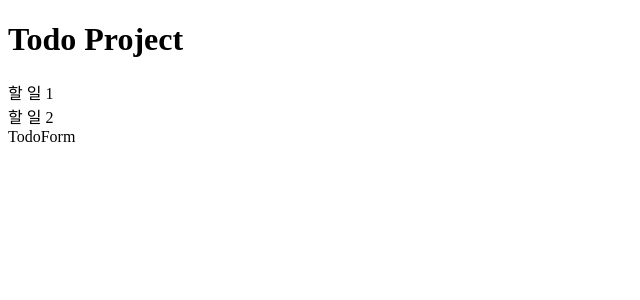
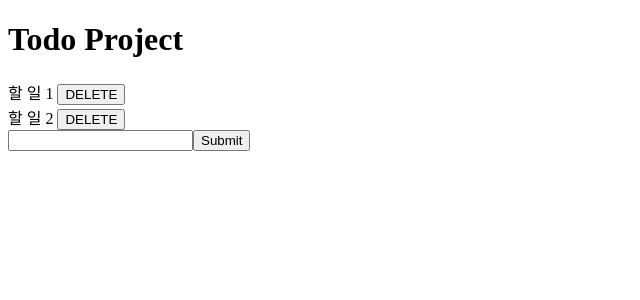
Before and after one commit to Yu-jiin/Vue, a Vue app in the folder 06-state-management/vue-project/: page / in a window 1280 px wide. Shown: the top 300 px of the page, without its empty margins (0-640 px from the left). Built offline with nearby package versions, Linux system fonts and the light colour scheme.

Commit message:
todoCreate done

```diff
--- a/06-state-management/vue-project/src/components/TodoForm.vue
+++ b/06-state-management/vue-project/src/components/TodoForm.vue
@@ -1,10 +1,26 @@
 <template>
   <div>
-    TodoForm
+    <form @submit.prevent="createTodo(todoText)" ref="formElem">
+      <input type="text" v-model="todoText">
+      <input type="submit">
+    </form>
   </div>
 </template>
 
 <script setup>
+import { ref } from 'vue';
+const todoText = ref('')
+import { useCounterStore } from '@/stores/counter';
+const store = useCounterStore()
+// 중앙 저장소에 addTodo 액션을 직접 호출해도 되지만
+// 굳이 createTodo를 만들어서 호출하는 이유는
+// addTodo 호출 전 후로 추가 로직을 작성할 수 있기 때문
+const createTodo = function(todoText){
+  store.addTodo(todoText)
+  formElem.value.reset()
+}
+// input 데이터 초기화
+const formElem = ref(null)
 
 </script>
 
--- a/06-state-management/vue-project/src/components/TodoListItem.vue
+++ b/06-state-management/vue-project/src/components/TodoListItem.vue
@@ -1,10 +1,14 @@
 <template>
   <div>
     {{todo.text}}
+    <button @click="store.deleteTodo(todo.id)">DELETE</button>
   </div>
 </template>
 
 <script setup>
+// 삭제를 위한 id 전달
+import { useCounterStore } from '@/stores/counter';
+const store = useCounterStore()
 defineProps({
   todo: Object
 })
--- a/06-state-management/vue-project/src/stores/counter.js
+++ b/06-state-management/vue-project/src/stores/counter.js
@@ -14,8 +14,22 @@ export const useCounterStore = defineStore('counter', () => {
     {id: id++, text: '할 일 2', isDone: false},
   ])
 
+  // todo CREATE
+  const addTodo = function (todoText) {
+    todos.value.push({
+      id: id++,
+      text: todoText,
+      isDone: false
+    })
+  }
+
+  // todo DELETE
+  const deleteTodo = function () {
+    console.log('DELETE')
+  }
+
   // pinia 반드시 반환값 필요
-  return { todos }
+  return { todos, addTodo, deleteTodo }
 })
 
 // store에 state를 정의하지않으면 컴포넌트에서 새로 추가 불가능..
```
